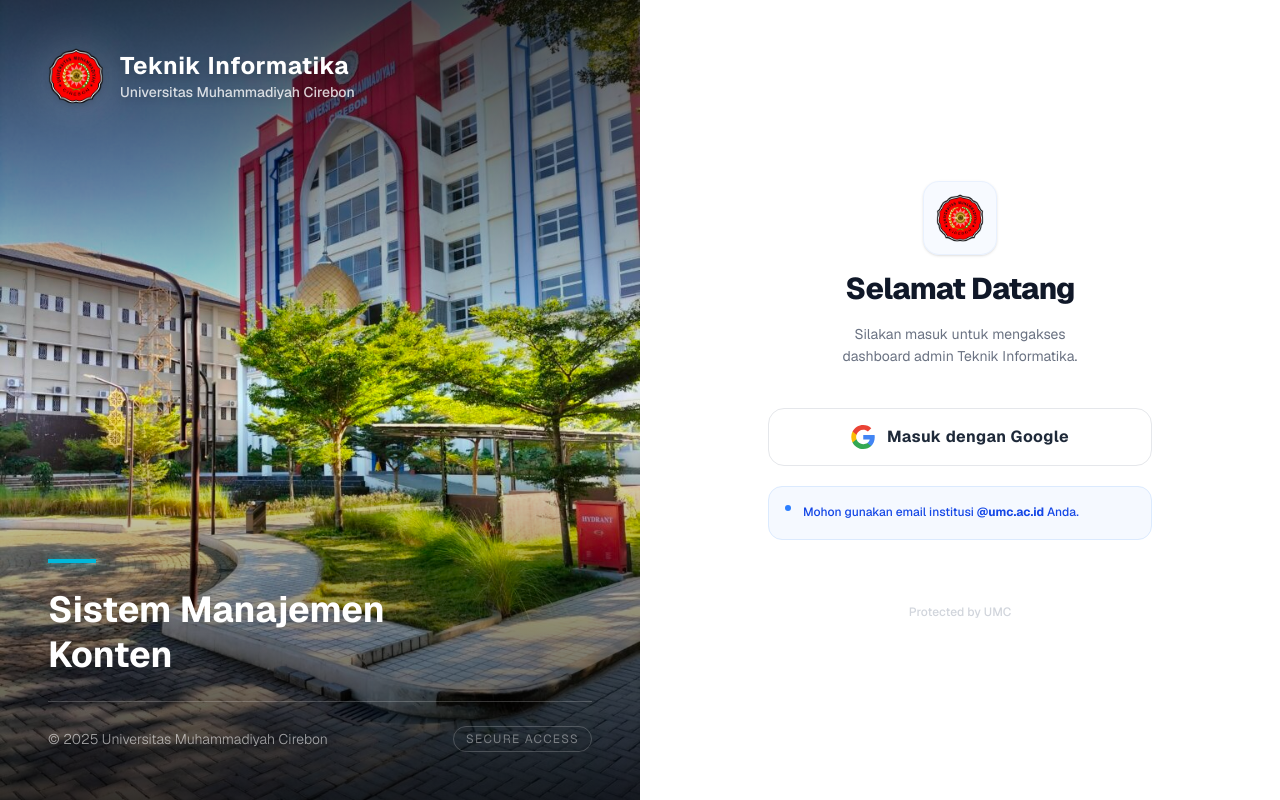
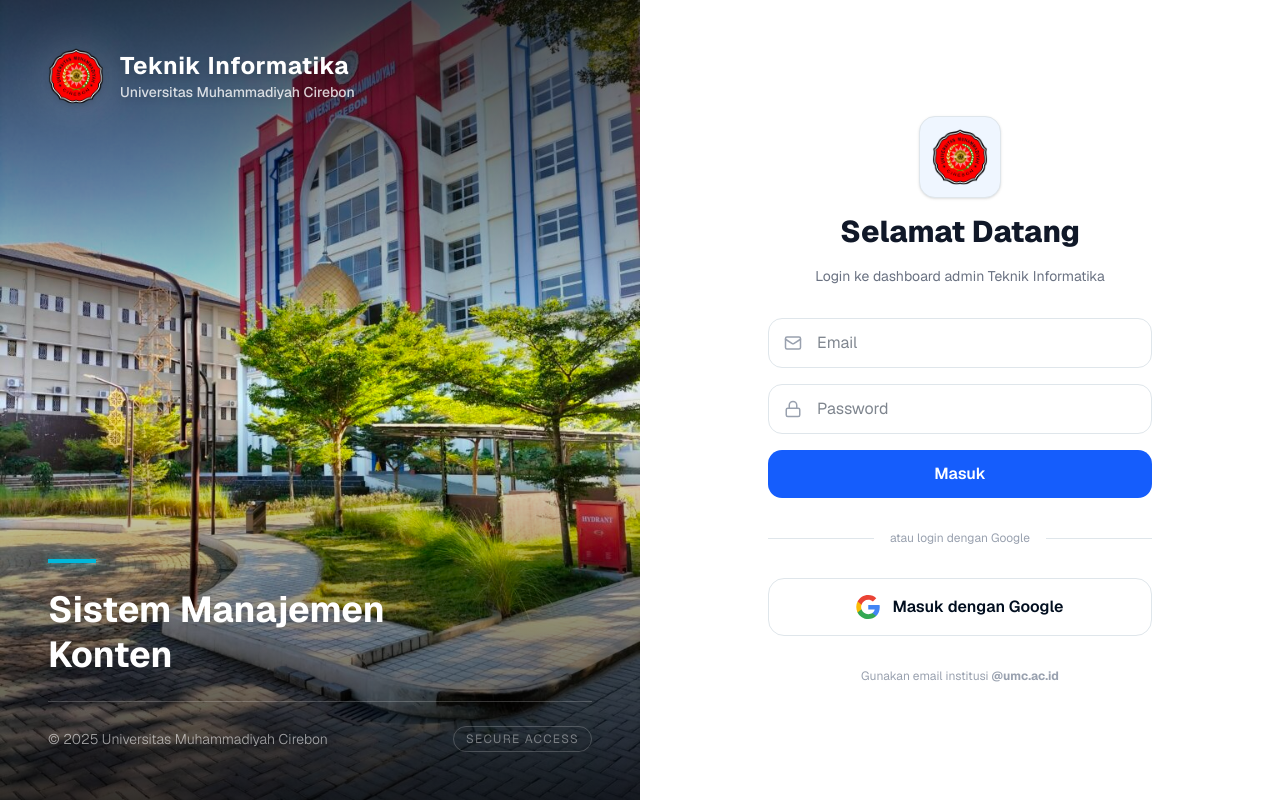
Before and after one commit to umc-dev/it-umc-dashboard, a Next.js app: page /login in a window 1280 px wide. Built offline with nearby package versions, Linux system fonts and the light colour scheme; no server answers.

Commit message:
feat(auth) : add classic auth with email and password in loginForm

```diff
--- a/app/login/page.tsx
+++ b/app/login/page.tsx
@@ -1,10 +1,9 @@
 import { LoginBranding } from "@/components/auth/LoginBranding";
-import { LoginOauth } from "@/components/auth/LoginOauth";
+import { LoginForm } from "@/components/auth/LoginForm";
 import { getSession } from "@/lib/getSession";
 import { redirect } from "next/navigation";
 
 export default function LoginPage() {
-
   const session = getSession();
 
   if (!session) {
@@ -18,7 +17,7 @@
       {/* Kanan: Oauth Only */}
       <div className="flex-1 flex flex-col overflow-y-auto bg-white">
         <div className="grow flex items-center justify-center p-4">
-          <LoginOauth />
+          <LoginForm />
         </div>
       </div>
     </div>
--- a/components/auth/LoginForm.tsx
+++ b/components/auth/LoginForm.tsx
@@ -1,183 +1,176 @@
 "use client";
 
-import type React from "react";
 import { useState } from "react";
-import { useRouter } from "next/navigation";
-import { Mail, Lock, Eye, EyeOff, LogIn, Loader2 } from "lucide-react";
+import { Loader2, Lock, Mail } from "lucide-react";
 import Image from "next/image";
 
+const GoogleIcon = () => (
+  <svg
+    viewBox="0 0 24 24"
+    width="24"
+    height="24"
+    xmlns="http://www.w3.org/2000/svg"
+    className="w-6 h-6 shrink-0"
+  >
+    <g transform="matrix(1, 0, 0, 1, 27.009001, -39.238998)">
+      <path
+        fill="#4285F4"
+        d="M -3.264 51.509 C -3.264 50.719 -3.334 49.969 -3.454 49.239 L -14.754 49.239 L -14.754 53.749 L -8.284 53.749 C -8.574 55.229 -9.424 56.479 -10.684 57.329 L -10.684 60.329 L -6.824 60.329 C -4.564 58.239 -3.264 55.159 -3.264 51.509 Z"
+      />
+      <path
+        fill="#34A853"
+        d="M -14.754 63.239 C -11.514 63.239 -8.804 62.159 -6.824 60.329 L -10.684 57.329 C -11.764 58.049 -13.134 58.489 -14.754 58.489 C -17.884 58.489 -20.534 56.379 -21.484 53.529 L -25.464 53.529 L -25.464 56.619 C -23.494 60.539 -19.424 63.239 -14.754 63.239 Z"
+      />
+      <path
+        fill="#FBBC05"
+        d="M -21.484 53.529 C -21.734 52.809 -21.864 52.039 -21.864 51.239 C -21.864 50.439 -21.734 49.669 -21.484 48.949 L -21.484 45.859 L -25.464 45.859 C -26.284 47.479 -26.754 49.299 -26.754 51.239 C -26.754 53.179 -26.284 54.999 -25.464 56.619 L -21.484 53.529 Z"
+      />
+      <path
+        fill="#EA4335"
+        d="M -14.754 43.989 C -12.984 43.989 -11.404 44.599 -10.154 45.789 L -6.734 42.369 C -8.804 40.429 -11.514 39.239 -14.754 39.239 C -19.424 39.239 -23.494 41.939 -25.464 45.859 L -21.484 48.949 C -20.534 46.099 -17.884 43.989 -14.754 43.989 Z"
+      />
+    </g>
+  </svg>
+);
+
 export function LoginForm() {
-  const router = useRouter();
+  const [googleLoading, setGoogleLoading] = useState(false);
+  const [formLoading, setFormLoading] = useState(false);
+
   const [email, setEmail] = useState("");
   const [password, setPassword] = useState("");
-  const [showPassword, setShowPassword] = useState(false);
-  const [isLoading, setIsLoading] = useState(false);
-  const [error, setError] = useState("");
+  const [error, setError] = useState<string | null>(null);
 
-  const handleSubmit = async (e: React.FormEvent) => {
+  const handleGoogleLogin = () => {
+    setGoogleLoading(true);
+    window.location.href = `${process.env.NEXT_PUBLIC_API_URL}/auth/google`;
+  };
+
+  const handleEmailLogin = async (e: React.FormEvent) => {
     e.preventDefault();
-    setError("");
-    setIsLoading(true);
+    setFormLoading(true);
+    setError(null);
 
-    // Simulasi delay login
-    setTimeout(() => {
-      if (email && password) {
-        router.push("/dashboard");
-      } else {
-        setError("Email dan password harus diisi");
+    try {
+      const res = await fetch(`${process.env.NEXT_PUBLIC_API_URL}/auth`, {
+        method: "POST",
+        headers: { "Content-Type": "application/json" },
+        credentials: "include", // Penting kalo pake karena pake Cookies
+        body: JSON.stringify({ email, password }),
+      });
+
+      if (!res.ok) {
+        throw new Error("Email atau password salah");
       }
-      setIsLoading(false);
-    }, 1200);
+
+      window.location.href = "/dashboard";
+    } catch (err: unknown) {
+      const message =
+        err instanceof Error ? err.message : "Terjadi kesalahan saat login";
+
+      setError(message);
+    } finally {
+      setFormLoading(false);
+    }
   };
 
   return (
-    <div className="flex-1 flex flex-col justify-center items-center p-8 lg:p-12 bg-white h-full">
-      <div className="w-full max-w-md space-y-8">
-        {/* 1. Header Section (Mobile Logo & Title) */}
-        <div className="text-center">
-          {/* Logo hanya muncul di mobile, di desktop sudah ada di Branding component */}
-          <div className="lg:hidden flex justify-center mb-6">
-            <div className="p-3 bg-blue-50 rounded-2xl">
-              <Image
-                src="/logo.svg"
-                alt="Logo UMC"
-                width={64}
-                height={64}
-                className="w-12 h-12"
-              />
+    <div className="flex-1 flex flex-col justify-center items-center p-8 bg-white h-full">
+      <div className="w-full max-w-sm space-y-8">
+        {/* Header */}
+        <div className="text-center space-y-4">
+          <div className="flex justify-center">
+            <div className="p-3 bg-blue-50 rounded-2xl border shadow-sm">
+              <Image src="/logo.svg" alt="Logo" width={56} height={56} />
             </div>
           </div>
-
-          <h2 className="text-3xl font-bold tracking-tight text-gray-900">
+          <h2 className="text-3xl font-extrabold text-gray-900">
             Selamat Datang
           </h2>
-          <p className="mt-2 text-sm text-gray-500">
-            Masuk untuk mengelola konten website prodi.
+          <p className="text-sm text-gray-500">
+            Login ke dashboard admin Teknik Informatika
           </p>
         </div>
 
-        {/* 2. Form Section */}
-        <form onSubmit={handleSubmit} className="mt-8 space-y-6">
-          {/* Error Alert */}
-          {error && (
-            <div className="p-4 rounded-lg bg-red-50 border border-red-100 flex items-center gap-3 animate-in fade-in slide-in-from-top-2 duration-300">
-              <div className="w-1 h-8 bg-red-500 rounded-full" />
-              <p className="text-sm font-medium text-red-600">{error}</p>
-            </div>
-          )}
-
-          <div className="space-y-5">
-            {/* Email Field */}
-            <div>
-              <label
-                htmlFor="email"
-                className="block text-sm font-medium text-gray-700 mb-1.5"
-              >
-                Email Kampus
-              </label>
-              <div className="relative group">
-                <div className="absolute inset-y-0 left-0 pl-3 flex items-center pointer-events-none">
-                  <Mail className="h-5 w-5 text-gray-400 group-focus-within:text-blue-500 transition-colors" />
-                </div>
-                <input
-                  id="email"
-                  name="email"
-                  type="email"
-                  autoComplete="email"
-                  required
-                  placeholder="admin@umc.ac.id"
-                  value={email}
-                  onChange={(e) => setEmail(e.target.value)}
-                  className="block w-full pl-10 pr-3 py-3 border border-gray-200 rounded-xl text-gray-900 placeholder-gray-400 focus:outline-none focus:ring-2 focus:ring-blue-500/20 focus:border-blue-500 transition-all sm:text-sm bg-gray-50/50 focus:bg-white hover:bg-gray-50"
-                  disabled={isLoading}
-                />
-              </div>
-            </div>
-
-            {/* Password Field */}
-            <div>
-              <label
-                htmlFor="password"
-                className="block text-sm font-medium text-gray-700 mb-1.5"
-              >
-                Password
-              </label>
-              <div className="relative group">
-                <div className="absolute inset-y-0 left-0 pl-3 flex items-center pointer-events-none">
-                  <Lock className="h-5 w-5 text-gray-400 group-focus-within:text-blue-500 transition-colors" />
-                </div>
-                <input
-                  id="password"
-                  name="password"
-                  type={showPassword ? "text" : "password"}
-                  autoComplete="current-password"
-                  required
-                  placeholder="••••••••"
-                  value={password}
-                  onChange={(e) => setPassword(e.target.value)}
-                  className="block w-full pl-10 pr-10 py-3 border border-gray-200 rounded-xl text-gray-900 placeholder-gray-400 focus:outline-none focus:ring-2 focus:ring-blue-500/20 focus:border-blue-500 transition-all sm:text-sm bg-gray-50/50 focus:bg-white hover:bg-gray-50"
-                  disabled={isLoading}
-                />
-                <button
-                  type="button"
-                  onClick={() => setShowPassword(!showPassword)}
-                  className="absolute inset-y-0 right-0 pr-3 flex items-center"
-                  disabled={isLoading}
-                >
-                  {showPassword ? (
-                    <EyeOff className="h-5 w-5 text-gray-400 hover:text-gray-600 transition-colors cursor-pointer" />
-                  ) : (
-                    <Eye className="h-5 w-5 text-gray-400 hover:text-gray-600 transition-colors cursor-pointer" />
-                  )}
-                </button>
-              </div>
-            </div>
+        {/* Email Login */}
+        <form onSubmit={handleEmailLogin} className="space-y-4">
+          <div className="relative">
+            <Mail
+              className="absolute left-4 top-1/2 -translate-y-1/2 text-gray-400"
+              size={18}
+            />
+            <input
+              type="email"
+              placeholder="Email"
+              required
+              value={email}
+              onChange={(e) => setEmail(e.target.value)}
+              className="w-full pl-12 pr-4 py-3 border rounded-xl focus:ring-2 focus:ring-blue-500 outline-none"
+            />
           </div>
 
-          {/* Remember Me (Forgot Password removed) */}
-          <div className="flex items-center">
+          <div className="relative">
+            <Lock
+              className="absolute left-4 top-1/2 -translate-y-1/2 text-gray-400"
+              size={18}
+            />
             <input
-              id="remember-me"
-              name="remember-me"
-              type="checkbox"
-              className="h-4 w-4 text-blue-600 focus:ring-blue-500 border-gray-300 rounded cursor-pointer"
-              disabled={isLoading}
+              type="password"
+              placeholder="Password"
+              required
+              value={password}
+              onChange={(e) => setPassword(e.target.value)}
+              className="w-full pl-12 pr-4 py-3 border rounded-xl focus:ring-2 focus:ring-blue-500 outline-none"
             />
-            <label
-              htmlFor="remember-me"
-              className="ml-2 block text-sm text-gray-600 cursor-pointer select-none"
-            >
-              Ingat saya di perangkat ini
-            </label>
           </div>
 
-          {/* Submit Button */}
+          {error && <p className="text-sm text-red-500 text-center">{error}</p>}
+
           <button
             type="submit"
-            disabled={isLoading}
-            className="w-full flex justify-center items-center py-3 px-4 border border-transparent rounded-xl shadow-sm text-sm font-semibold text-white bg-blue-600 hover:bg-blue-700 focus:outline-none focus:ring-2 focus:ring-offset-2 focus:ring-blue-500 disabled:opacity-70 disabled:cursor-not-allowed transition-all active:scale-[0.98]"
+            disabled={formLoading}
+            className="w-full py-3 rounded-xl bg-blue-600 text-white font-semibold hover:bg-blue-700 transition disabled:opacity-70"
           >
-            {isLoading ? (
-              <>
-                <Loader2 className="animate-spin -ml-1 mr-2 h-4 w-4" />
-                Memproses...
-              </>
+            {formLoading ? (
+              <Loader2 className="mx-auto animate-spin" />
             ) : (
-              <>
-                <LogIn className="-ml-1 mr-2 h-4 w-4" />
-                Masuk Dashboard
-              </>
+              "Masuk"
             )}
           </button>
         </form>
 
-        {/* Footer info */}
-        <div className="mt-6 border-t border-gray-100 pt-6">
-          <p className="text-center text-xs text-gray-400 leading-relaxed">
-            Sistem Informasi Teknik Informatika <br />©{" "}
-            {new Date().getFullYear()} Universitas Muhammadiyah Cirebon
-          </p>
+        {/* Divider */}
+        <div className="relative">
+          <div className="absolute inset-0 flex items-center">
+            <div className="w-full border-t" />
+          </div>
+          <div className="relative flex justify-center text-xs">
+            <span className="bg-white px-4 text-gray-400">
+              atau login dengan Google
+            </span>
+          </div>
         </div>
+
+        {/* Google Login */}
+        <button
+          onClick={handleGoogleLogin}
+          disabled={googleLoading}
+          className="w-full flex justify-center items-center gap-3 px-6 py-4 border rounded-2xl hover:bg-gray-50 transition disabled:opacity-70"
+        >
+          {googleLoading ? (
+            <Loader2 className="animate-spin" />
+          ) : (
+            <>
+              <GoogleIcon />
+              <span className="font-semibold">Masuk dengan Google</span>
+            </>
+          )}
+        </button>
+
+        {/* Note */}
+        <p className="text-xs text-center text-gray-400">
+          Gunakan email institusi <b>@umc.ac.id</b>
+        </p>
       </div>
     </div>
   );
--- a/components/auth/LoginOauth.tsx
+++ /dev/null
@@ -1,73 +0,0 @@
-"use client";
-
-import { useState } from "react";
-import { Loader2 } from "lucide-react";
-import Image from "next/image";
-
-const GoogleIcon = () => (
-  <svg viewBox="0 0 24 24" width="24" height="24" xmlns="http://www.w3.org/2000/svg" className="w-6 h-6 shrink-0">
-    <g transform="matrix(1, 0, 0, 1, 27.009001, -39.238998)">
-      <path fill="#4285F4" d="M -3.264 51.509 C -3.264 50.719 -3.334 49.969 -3.454 49.239 L -14.754 49.239 L -14.754 53.749 L -8.284 53.749 C -8.574 55.229 -9.424 56.479 -10.684 57.329 L -10.684 60.329 L -6.824 60.329 C -4.564 58.239 -3.264 55.159 -3.264 51.509 Z" />
-      <path fill="#34A853" d="M -14.754 63.239 C -11.514 63.239 -8.804 62.159 -6.824 60.329 L -10.684 57.329 C -11.764 58.049 -13.134 58.489 -14.754 58.489 C -17.884 58.489 -20.534 56.379 -21.484 53.529 L -25.464 53.529 L -25.464 56.619 C -23.494 60.539 -19.424 63.239 -14.754 63.239 Z" />
-      <path fill="#FBBC05" d="M -21.484 53.529 C -21.734 52.809 -21.864 52.039 -21.864 51.239 C -21.864 50.439 -21.734 49.669 -21.484 48.949 L -21.484 45.859 L -25.464 45.859 C -26.284 47.479 -26.754 49.299 -26.754 51.239 C -26.754 53.179 -26.284 54.999 -25.464 56.619 L -21.484 53.529 Z" />
-      <path fill="#EA4335" d="M -14.754 43.989 C -12.984 43.989 -11.404 44.599 -10.154 45.789 L -6.734 42.369 C -8.804 40.429 -11.514 39.239 -14.754 39.239 C -19.424 39.239 -23.494 41.939 -25.464 45.859 L -21.484 48.949 C -20.534 46.099 -17.884 43.989 -14.754 43.989 Z" />
-    </g>
-  </svg>
-);
-
-export function LoginOauth() {
-  const [isLoading, setIsLoading] = useState(false);
-
-  const handleGoogleLogin = () => {
-    setIsLoading(true);
-    window.location.href = `${process.env.NEXT_PUBLIC_API_URL}/auth/google`;
-  };
-
-  return (
-    <div className="flex-1 flex flex-col justify-center items-center p-8 lg:p-12 bg-white h-full">
-      <div className="w-full max-w-sm flex flex-col items-center text-center space-y-8">
-        <div className="space-y-4">
-          <div className="flex justify-center">
-            <div className="p-3 bg-blue-50/50 rounded-2xl border border-blue-100/50 shadow-sm">
-              <Image src="/logo.svg" alt="Logo" width={56} height={56} className="w-12 h-12" />
-            </div>
-          </div>
-          <h2 className="text-3xl font-extrabold tracking-tight text-gray-900">Selamat Datang</h2>
-          <p className="text-gray-500 text-sm leading-relaxed max-w-[280px] mx-auto">
-            Silakan masuk untuk mengakses dashboard admin Teknik Informatika.
-          </p>
-        </div>
-
-        <div className="w-full space-y-5 pt-2">
-          <button
-            onClick={handleGoogleLogin}
-            disabled={isLoading}
-            className="group relative w-full flex items-center justify-center gap-3 px-6 py-4 border border-gray-200 rounded-2xl text-gray-700 bg-white hover:bg-gray-50 hover:border-blue-200 hover:shadow-lg hover:shadow-blue-500/5 focus:outline-none focus:ring-4 focus:ring-blue-500/10 transition-all duration-300 active:scale-[0.98] disabled:opacity-70 disabled:cursor-not-allowed"
-          >
-            {isLoading ? (
-              <Loader2 className="h-6 w-6 animate-spin text-blue-600" />
-            ) : (
-              <>
-                <GoogleIcon />
-                <span className="font-bold text-base tracking-wide text-gray-800 group-hover:text-black">
-                  Masuk dengan Google
-                </span>
-              </>
-            )}
-          </button>
-
-          <div className="bg-blue-50/60 border border-blue-100 rounded-xl p-4 flex items-start gap-3 text-left">
-            <div className="mt-0.5 shrink-0 w-1.5 h-1.5 rounded-full bg-blue-500" />
-            <p className="text-xs text-blue-700 leading-relaxed font-medium">
-              Mohon gunakan email institusi <span className="font-bold">@umc.ac.id</span> Anda.
-            </p>
-          </div>
-        </div>
-
-        <div className="pt-8">
-          <p className="text-xs text-gray-300 font-medium">Protected by UMC</p>
-        </div>
-      </div>
-    </div>
-  );
-}
```
